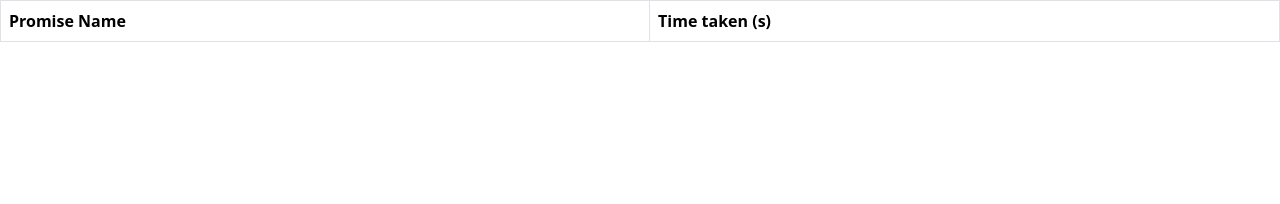
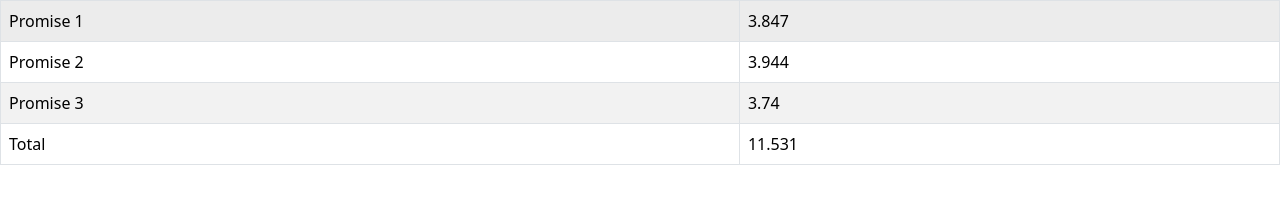
Before and after one commit to acciojob/wait-for-multiple-promises-sidheshwarchoure, a website: page main.html in a window 1280 px wide. Drawn offline with nearby package versions, Linux system fonts and the light colour scheme.

Commit message:
created a submission

```diff
--- a/main.html
+++ b/main.html
@@ -19,6 +19,9 @@
           <th>Promise Name</th>
           <th>Time taken (s)</th>
         </tr>
+		  <tr>
+    <td colspan="2">Loading...</td>
+  </tr>
       </thead>
       <tbody id="output"></tbody>
     </table>
--- a/script.js
+++ b/script.js
@@ -1 +1,35 @@
 //your JS code here. If required.
+const promises = [];
+  const table = document.querySelector('table');
+
+  for (let i = 1; i <= 3; i++) {
+    const promise = new Promise((resolve) => {
+      const time = Math.floor(Math.random() * 3000) + 1000;
+      setTimeout(() => {
+        resolve(time / 1000);
+      }, time);
+    });
+    promises.push(promise);
+  }
+
+  Promise.all(promises)
+    .then((times) => {
+      table.innerHTML = `
+        <tr>
+          <td>Promise 1</td>
+          <td>${times[0]}</td>
+        </tr>
+        <tr>
+          <td>Promise 2</td>
+          <td>${times[1]}</td>
+        </tr>
+        <tr>
+          <td>Promise 3</td>
+          <td>${times[2]}</td>
+        </tr>
+        <tr>
+          <td>Total</td>
+          <td>${(times.reduce((acc, time) => acc + time, 0)).toFixed(3)}</td>
+        </tr>
+      `;
+    });
```
